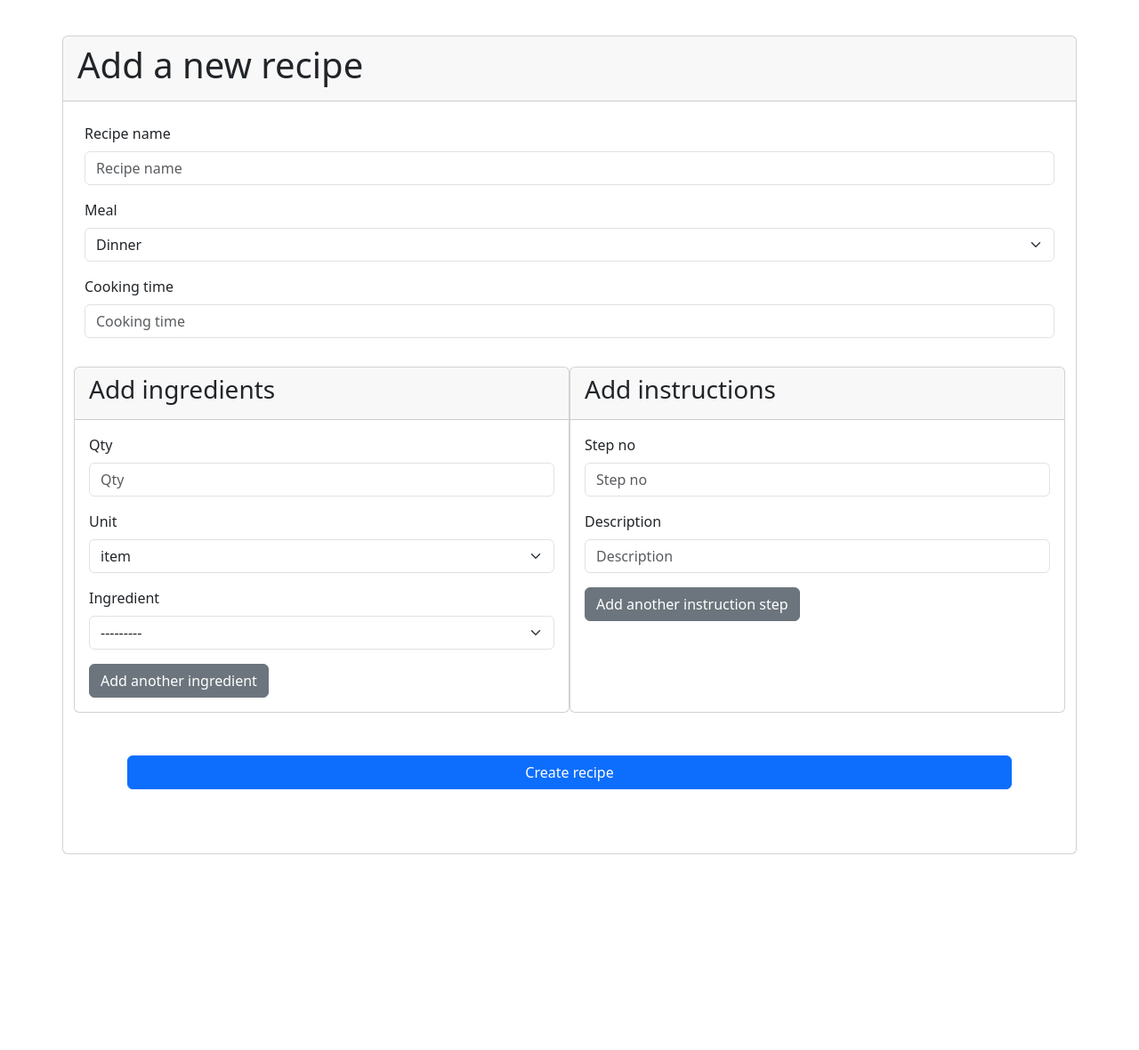
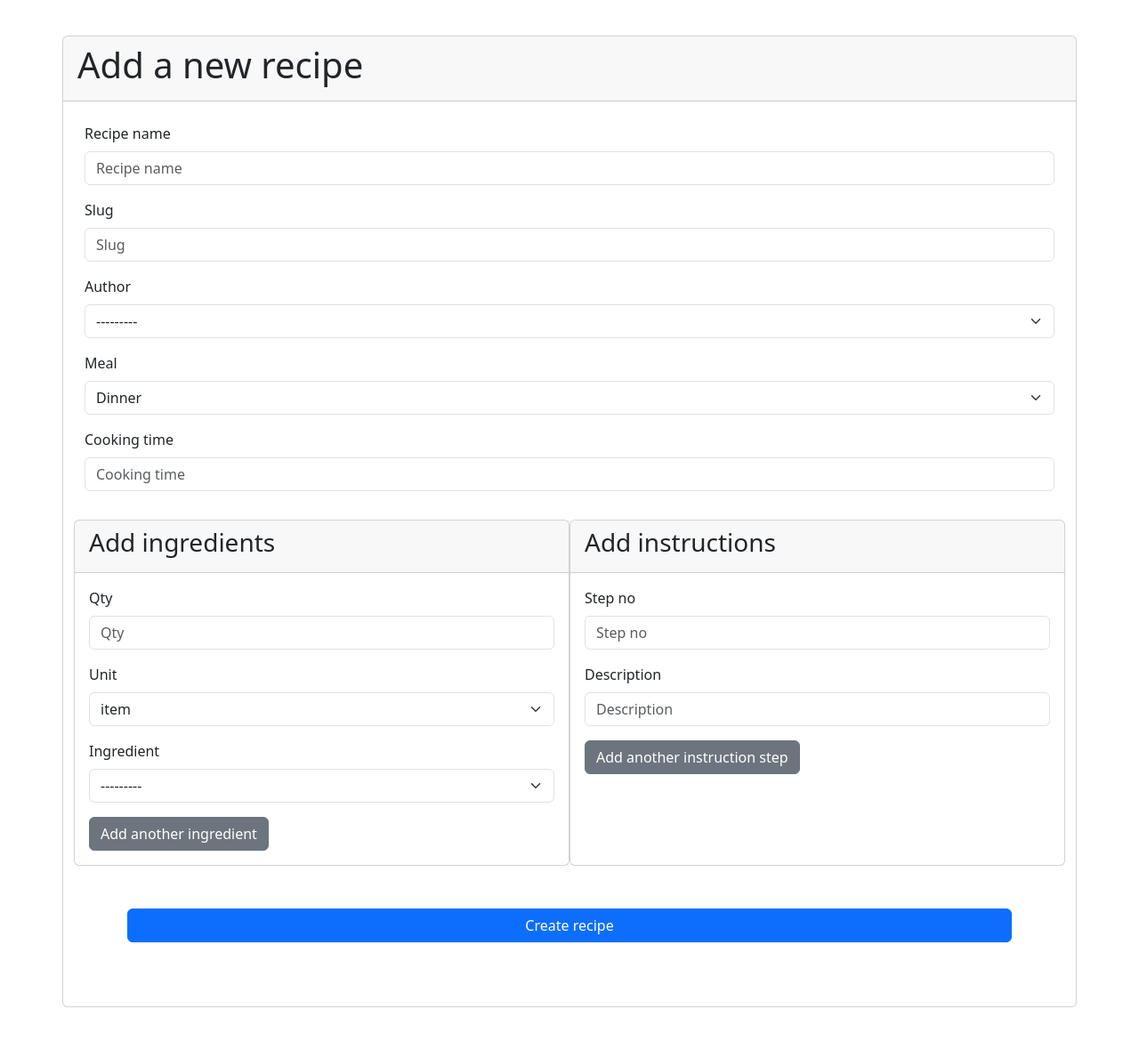
Before and after one commit to lucywoodman/goeatco, a Django app: page /add in a window 1280 px wide. Shown: the part 56-1236 px from the top of the page at 89% size. Before the commit the page ends 1016 px from the top, so only its background shows below. Run offline with Django 4.2, Linux system fonts and the light colour scheme; data that the repository does not hold is empty; some libraries are stand-ins or nearby versions.

Commit message:
style[recipe]: replace missing fields that were removed for layout testing

```diff
--- a/templates/recipe/recipe_add.html
+++ b/templates/recipe/recipe_add.html
@@ -12,6 +12,8 @@
         <form id="create-recipe-container" method="POST" class="form fs-6 fw-light">
             {% csrf_token %}
             {% bootstrap_field recipe_form.name %}
+            {% bootstrap_field recipe_form.slug %}
+            {% bootstrap_field recipe_form.author %}
             {% bootstrap_field recipe_form.meal %}
             {% bootstrap_field recipe_form.cooking_time %}
             <div class="row">
```
